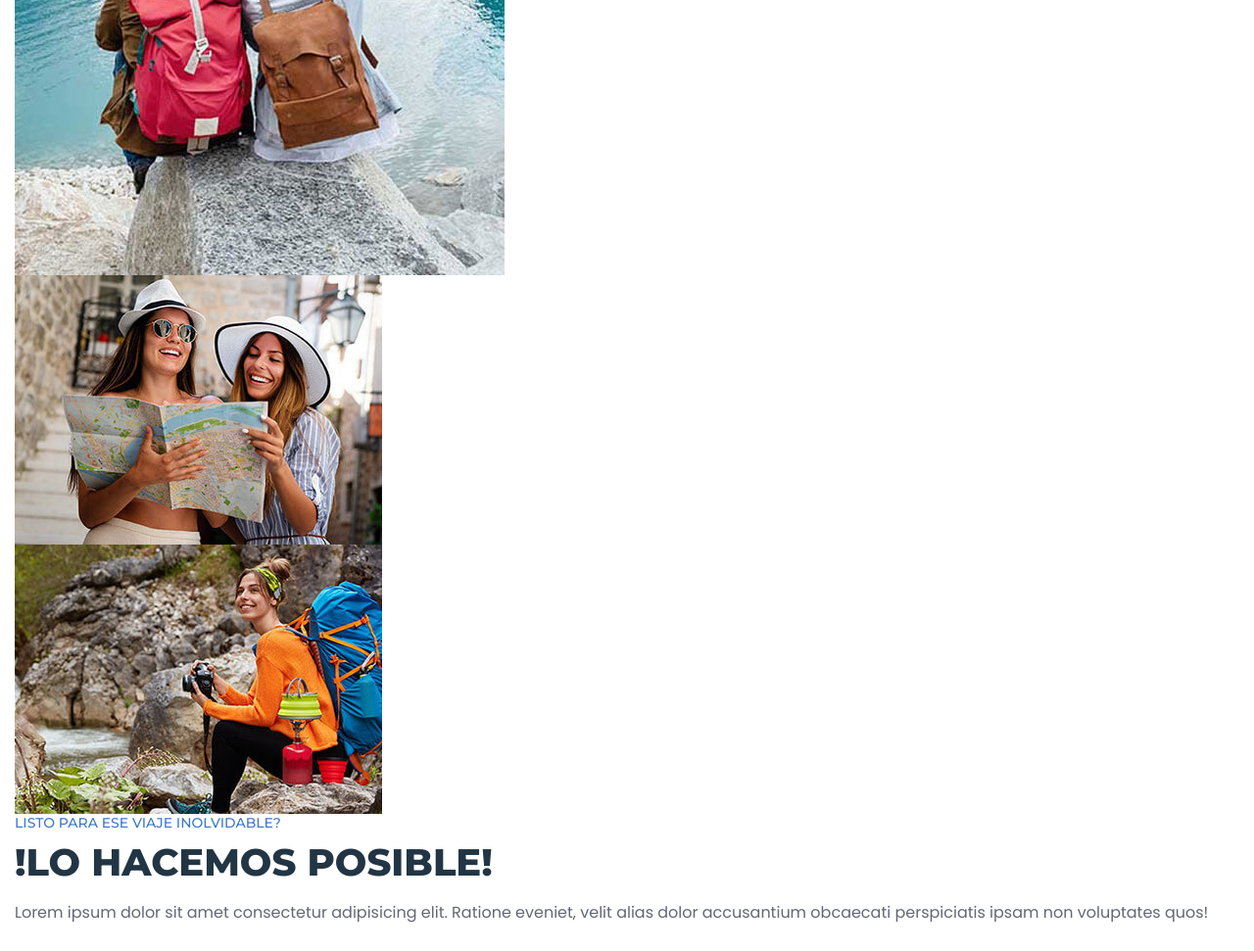
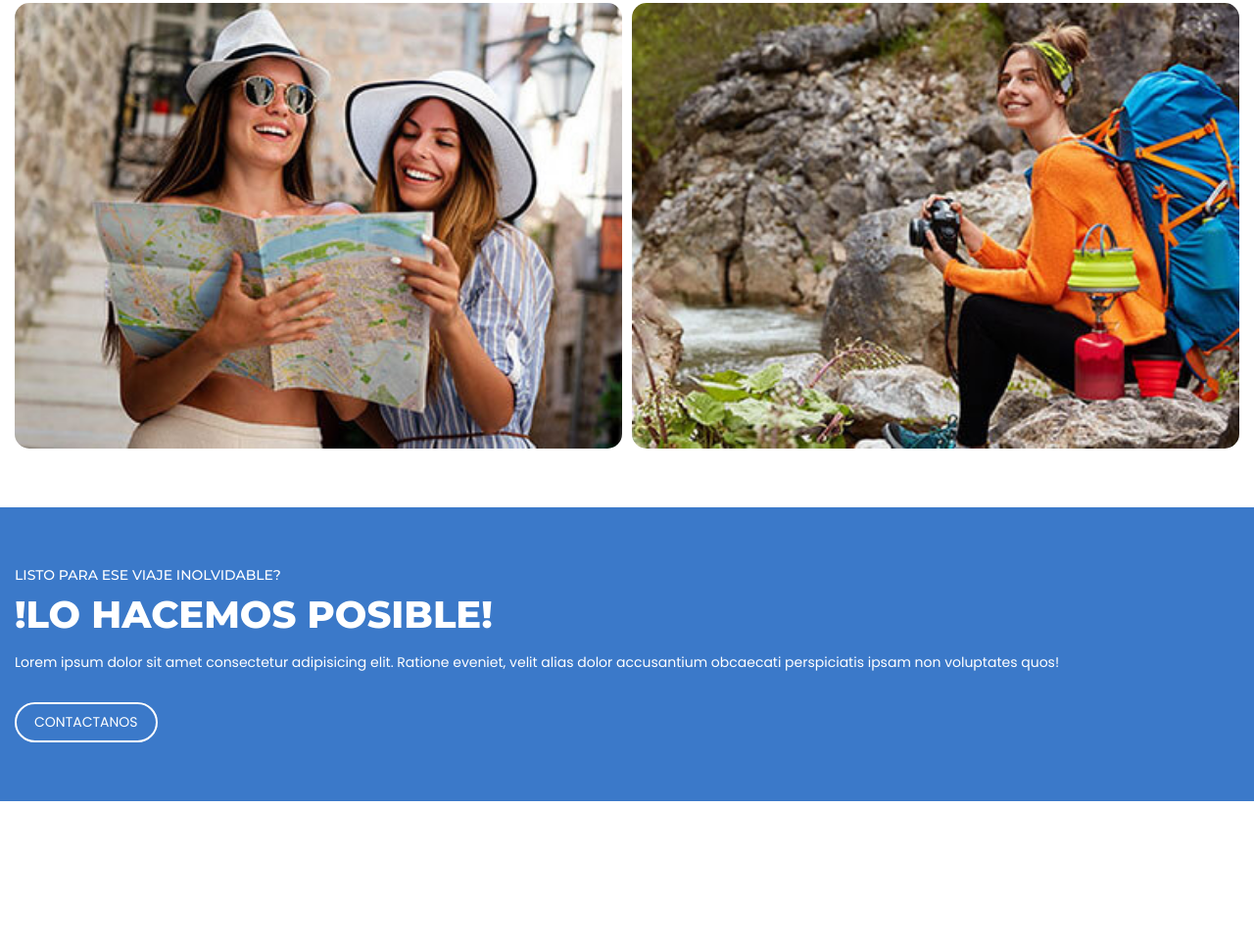
Before and after one commit to leoaristizabal/travelwebsite, a plain HTML site: page index.html in a window 1280 px wide. Shown: the part 6221-7192 px from the top of the page at 98% size. After the commit the page ends 7039 px from the top, so only its background shows below. Drawn offline with nearby package versions, Linux system fonts and the light colour scheme.

Commit message:
gallery sections styles

```diff
--- a/style.css
+++ b/style.css
@@ -632,3 +632,42 @@ body {
 }
 
 .package .btn { margin-inline:  auto;}
+
+
+/*Galeria de fotos*/
+
+.gallery {
+    padding-block: var(--section-padding);
+}
+
+.gallery-list {
+    display: grid;
+    grid-template-columns: 1fr 1fr;
+    gap: 10px;
+}
+
+.gallery-image{
+    width: 100%;
+    height: 100%;
+    border-radius: var(--radius-15);
+    overflow: hidden;
+}
+
+.gallery-item:nth-child(3) {grid-area: 1 / 2 / 3 / 3;}
+
+.gallery-image img {
+    width: 100%;
+    height: 100%;
+    object-fit: cover;
+}
+
+/*Contact*/
+
+.cta{
+    background: var(--bright-navy-blue);
+    padding-block:  var(--section-padding);
+}
+
+.cta :is(.section-subtitle, .section-title, .section-text){ color: var(--white);}
+
+.cta .section-text { font-size: var(--fs-5);}
```
